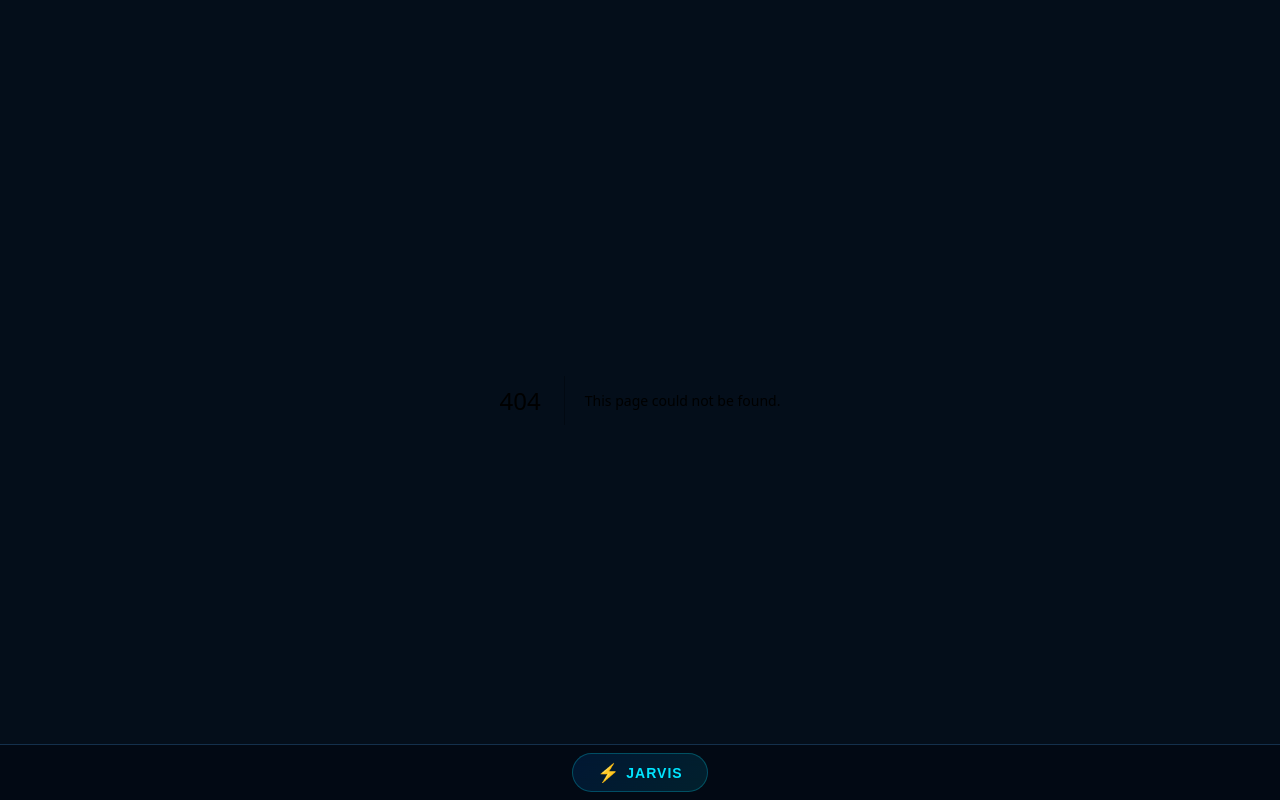
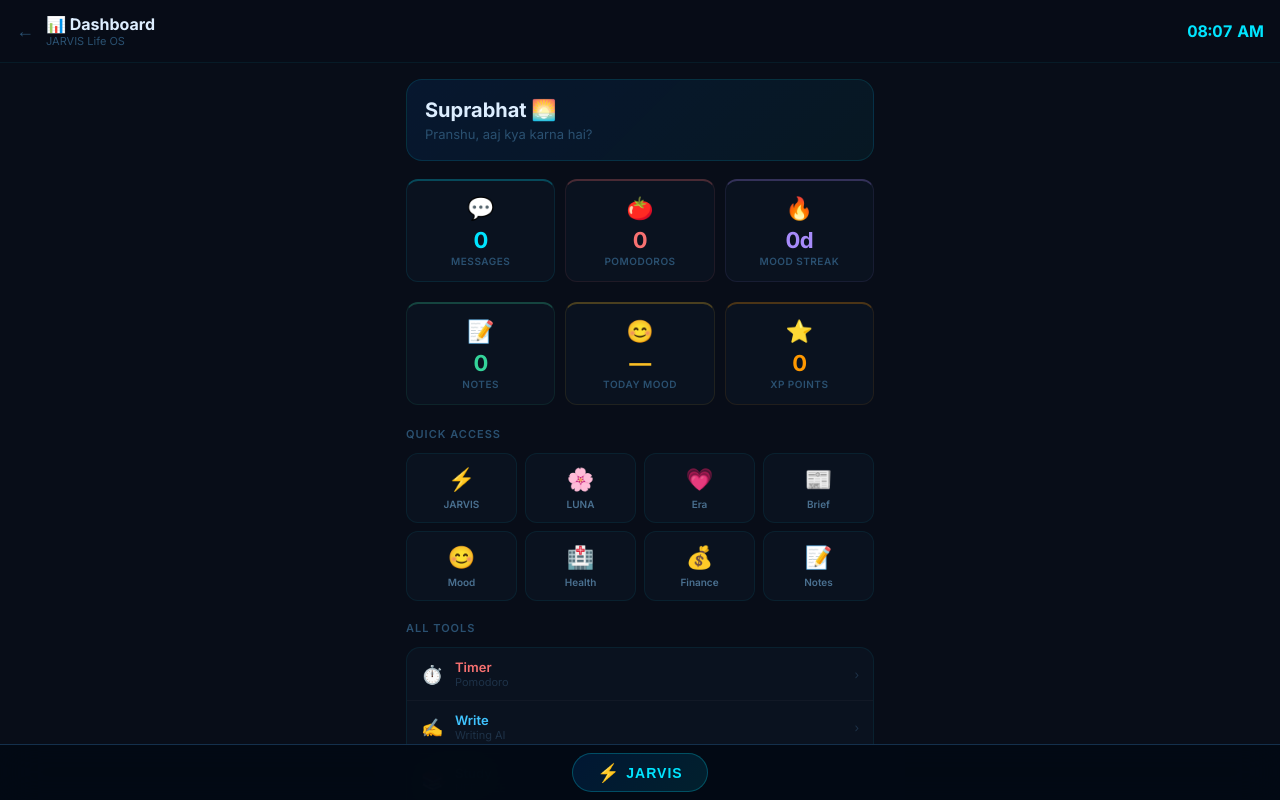
Before and after one commit to prashant998132-cpu/Apple, a Next.js app: page /dashboard in a window 1280 px wide. Before the commit this address had no page. Built offline with nearby package versions, Linux system fonts and the light colour scheme.

Commit message:
upgrade: add app/dashboard/page.tsx [JARVIS v11]

```diff
--- /dev/null
+++ b/app/dashboard/page.tsx
@@ -0,0 +1,152 @@
+'use client'
+import { useState, useEffect } from 'react'
+import Link from 'next/link'
+import { useRouter } from 'next/navigation'
+
+const ALL_PAGES = [
+  { href: '/',          icon: '⚡', label: 'JARVIS',     color: '#00e5ff',  desc: 'AI Chat' },
+  { href: '/luna',      icon: '🌸', label: 'LUNA',       color: '#f9a8d4',  desc: 'Bestie AI' },
+  { href: '/era',       icon: '💗', label: 'Era',        color: '#fb7185',  desc: 'Creative AI' },
+  { href: '/brief',     icon: '📰', label: 'Brief',      color: '#ffd600',  desc: 'Daily news' },
+  { href: '/mood',      icon: '😊', label: 'Mood',       color: '#a78bfa',  desc: 'Track mood' },
+  { href: '/health',    icon: '🏥', label: 'Health',     color: '#00e676',  desc: 'Fitness' },
+  { href: '/finance',   icon: '💰', label: 'Finance',    color: '#ffd600',  desc: 'Money' },
+  { href: '/notes',     icon: '📝', label: 'Notes',      color: '#34d399',  desc: 'Quick notes' },
+  { href: '/timer',     icon: '⏱️', label: 'Timer',      color: '#f87171',  desc: 'Pomodoro' },
+  { href: '/write',     icon: '✍️', label: 'Write',      color: '#40c4ff',  desc: 'Writing AI' },
+  { href: '/study',     icon: '📚', label: 'Study',      color: '#34d399',  desc: 'NEET/JEE' },
+  { href: '/target',    icon: '🎯', label: 'Goals',      color: '#fbbf24',  desc: 'Targets' },
+  { href: '/india',     icon: '🇮🇳', label: 'India',    color: '#f97316',  desc: 'India tools' },
+  { href: '/image',     icon: '🎨', label: 'Image',      color: '#f472b6',  desc: 'AI art' },
+  { href: '/voice',     icon: '🎙️', label: 'Voice',     color: '#60a5fa',  desc: 'Voice AI' },
+  { href: '/orb',       icon: '🌐', label: 'Orb',        color: '#7c3aed',  desc: '3D sphere' },
+  { href: '/xp',        icon: '🎮', label: 'XP',         color: '#ff9800',  desc: 'Gamification' },
+  { href: '/settings',  icon: '⚙️', label: 'Settings',  color: '#94a3b8',  desc: 'Config' },
+]
+
+function StatCard({ label, value, color, icon }: { label: string; value: string | number; color: string; icon: string }) {
+  return (
+    <div style={{ background: 'rgba(12,20,34,0.8)', border: `1px solid ${color}18`, borderRadius: '12px', padding: '14px', textAlign: 'center', borderTopWidth: '2px', borderTopColor: color + '44' }}>
+      <div style={{ fontSize: '22px', marginBottom: '6px' }}>{icon}</div>
+      <div style={{ fontSize: '22px', fontWeight: 800, color, letterSpacing: '-0.5px' }}>{value}</div>
+      <div style={{ fontSize: '10px', color: '#2a5070', marginTop: '2px', fontWeight: 600, letterSpacing: '0.5px', textTransform: 'uppercase' }}>{label}</div>
+    </div>
+  )
+}
+
+export default function DashboardPage() {
+  const router = useRouter()
+  const [stats, setStats] = useState({ msgs: 0, notes: 0, sessions: 0, streak: 0, xp: 0, mood: '' })
+  const [greeting, setGreeting] = useState('')
+  const [time, setTime] = useState('')
+
+  useEffect(() => {
+    // Load stats from localStorage
+    try {
+      const msgs = JSON.parse(localStorage.getItem('j_msgs_v5') || '[]').length
+      const notes = JSON.parse(localStorage.getItem('jarvis_notes_v1') || '[]').length
+      const sessions = parseInt(localStorage.getItem('jarvis_timer_sessions') || '0')
+      const xp = parseInt(localStorage.getItem('jarvis_xp') || '0')
+
+      // Mood streak
+      const moodEntries = JSON.parse(localStorage.getItem('jarvis_mood_v1') || '[]')
+      let streak = 0
+      const today = new Date().toISOString().slice(0, 10)
+      const todayEntry = moodEntries.find((e: any) => e.date === today)
+      const moodEmoji = todayEntry?.emoji || '—'
+
+      const today_d = new Date(today)
+      for (let i = 0; i < 90; i++) {
+        const d = new Date(today_d); d.setDate(d.getDate() - i)
+        const ds = d.toISOString().slice(0, 10)
+        if (moodEntries.find((e: any) => e.date === ds)) streak++
+        else if (i > 0) break
+      }
+
+      setStats({ msgs, notes, sessions, streak, xp, mood: moodEmoji })
+    } catch {}
+
+    // Greeting
+    const h = new Date().getHours()
+    setGreeting(h < 12 ? 'Suprabhat 🌅' : h < 17 ? 'Namaste ☀️' : h < 21 ? 'Shubh Sandhya 🌇' : 'Shubh Ratri 🌙')
+
+    // Live clock
+    const tick = () => setTime(new Date().toLocaleTimeString('en', { hour: '2-digit', minute: '2-digit' }))
+    tick()
+    const id = setInterval(tick, 1000)
+    return () => clearInterval(id)
+  }, [])
+
+  const FAVORITES = ALL_PAGES.slice(0, 8)
+  const MORE = ALL_PAGES.slice(8)
+
+  return (
+    <div style={{ minHeight: '100vh', background: 'var(--bg-base)', color: 'var(--text-primary)', fontFamily: "'Inter', sans-serif", padding: '0 0 80px' }}>
+      <style>{`* { box-sizing: border-box } @keyframes fadeUp { from{opacity:0;transform:translateY(6px)} to{opacity:1;transform:translateY(0)} } .page-btn:hover { background: rgba(255,255,255,0.05) !important; transform: translateY(-2px); }`}</style>
+
+      {/* Header */}
+      <div style={{ background: 'rgba(8,13,24,0.95)', borderBottom: '1px solid rgba(0,229,255,0.07)', padding: '14px 16px', display: 'flex', alignItems: 'center', gap: '12px', backdropFilter: 'blur(12px)', position: 'sticky', top: 0, zIndex: 10 }}>
+        <Link href="/" style={{ color: '#2a5070', fontSize: '18px', textDecoration: 'none' }}>←</Link>
+        <div style={{ flex: 1 }}>
+          <div style={{ fontSize: '16px', fontWeight: 700, color: '#ddeeff' }}>📊 Dashboard</div>
+          <div style={{ fontSize: '11px', color: '#2a5070' }}>JARVIS Life OS</div>
+        </div>
+        <div style={{ fontSize: '16px', fontWeight: 700, color: '#00e5ff', fontVariantNumeric: 'tabular-nums' }}>{time}</div>
+      </div>
+
+      <div style={{ maxWidth: '500px', margin: '0 auto', padding: '16px' }}>
+        {/* Greeting */}
+        <div style={{ background: 'linear-gradient(135deg, rgba(0,119,255,0.1), rgba(0,229,255,0.05))', border: '1px solid rgba(0,229,255,0.12)', borderRadius: '16px', padding: '18px', marginBottom: '18px', animation: 'fadeUp 0.2s ease' }}>
+          <div style={{ fontSize: '20px', fontWeight: 700, color: '#ddeeff', marginBottom: '4px' }}>{greeting}</div>
+          <div style={{ fontSize: '13px', color: '#2a5070' }}>Pranshu, aaj kya karna hai?</div>
+        </div>
+
+        {/* Stats */}
+        <div style={{ display: 'grid', gridTemplateColumns: 'repeat(3, 1fr)', gap: '10px', marginBottom: '20px', animation: 'fadeUp 0.25s ease' }}>
+          <StatCard label="Messages" value={stats.msgs} color="#00e5ff" icon="💬" />
+          <StatCard label="Pomodoros" value={stats.sessions} color="#f87171" icon="🍅" />
+          <StatCard label="Mood Streak" value={`${stats.streak}d`} color="#a78bfa" icon="🔥" />
+        </div>
+        <div style={{ display: 'grid', gridTemplateColumns: 'repeat(3, 1fr)', gap: '10px', marginBottom: '22px', animation: 'fadeUp 0.3s ease' }}>
+          <StatCard label="Notes" value={stats.notes} color="#34d399" icon="📝" />
+          <StatCard label="Today Mood" value={stats.mood || '—'} color="#fbbf24" icon="😊" />
+          <StatCard label="XP Points" value={stats.xp} color="#ff9800" icon="⭐" />
+        </div>
+
+        {/* Quick access */}
+        <div style={{ marginBottom: '20px', animation: 'fadeUp 0.35s ease' }}>
+          <div style={{ fontSize: '11px', color: '#2a5070', marginBottom: '12px', fontWeight: 600, letterSpacing: '1px' }}>QUICK ACCESS</div>
+          <div style={{ display: 'grid', gridTemplateColumns: 'repeat(4, 1fr)', gap: '8px' }}>
+            {FAVORITES.map(p => (
+              <button key={p.href} className="page-btn" onClick={() => router.push(p.href)}
+                style={{ background: 'rgba(12,20,34,0.8)', border: '1px solid rgba(0,229,255,0.07)', borderRadius: '12px', padding: '12px 6px', cursor: 'pointer', display: 'flex', flexDirection: 'column', alignItems: 'center', gap: '6px', transition: 'all 0.15s', fontFamily: 'inherit' }}>
+                <span style={{ fontSize: '22px' }}>{p.icon}</span>
+                <span style={{ fontSize: '10px', color: '#4a7090', fontWeight: 600 }}>{p.label}</span>
+              </button>
+            ))}
+          </div>
+        </div>
+
+        {/* All tools */}
+        <div style={{ animation: 'fadeUp 0.4s ease' }}>
+          <div style={{ fontSize: '11px', color: '#2a5070', marginBottom: '12px', fontWeight: 600, letterSpacing: '1px' }}>ALL TOOLS</div>
+          <div style={{ background: 'rgba(12,20,34,0.8)', border: '1px solid rgba(0,229,255,0.07)', borderRadius: '14px', overflow: 'hidden' }}>
+            {MORE.map((p, i) => (
+              <button key={p.href} onClick={() => router.push(p.href)}
+                style={{ width: '100%', padding: '11px 14px', background: 'transparent', border: 'none', borderBottom: i < MORE.length - 1 ? '1px solid rgba(255,255,255,0.03)' : 'none', cursor: 'pointer', display: 'flex', alignItems: 'center', gap: '12px', textAlign: 'left', transition: 'background 0.12s', fontFamily: 'inherit' }}
+                onMouseEnter={e => (e.currentTarget.style.background = 'rgba(0,229,255,0.04)')}
+                onMouseLeave={e => (e.currentTarget.style.background = 'transparent')}>
+                <span style={{ fontSize: '18px', width: '22px', textAlign: 'center' }}>{p.icon}</span>
+                <div style={{ flex: 1 }}>
+                  <div style={{ fontSize: '13px', fontWeight: 600, color: p.color }}>{p.label}</div>
+                  <div style={{ fontSize: '11px', color: '#1e3248' }}>{p.desc}</div>
+                </div>
+                <span style={{ fontSize: '12px', color: '#1e3248' }}>›</span>
+              </button>
+            ))}
+          </div>
+        </div>
+      </div>
+    </div>
+  )
+}
```
